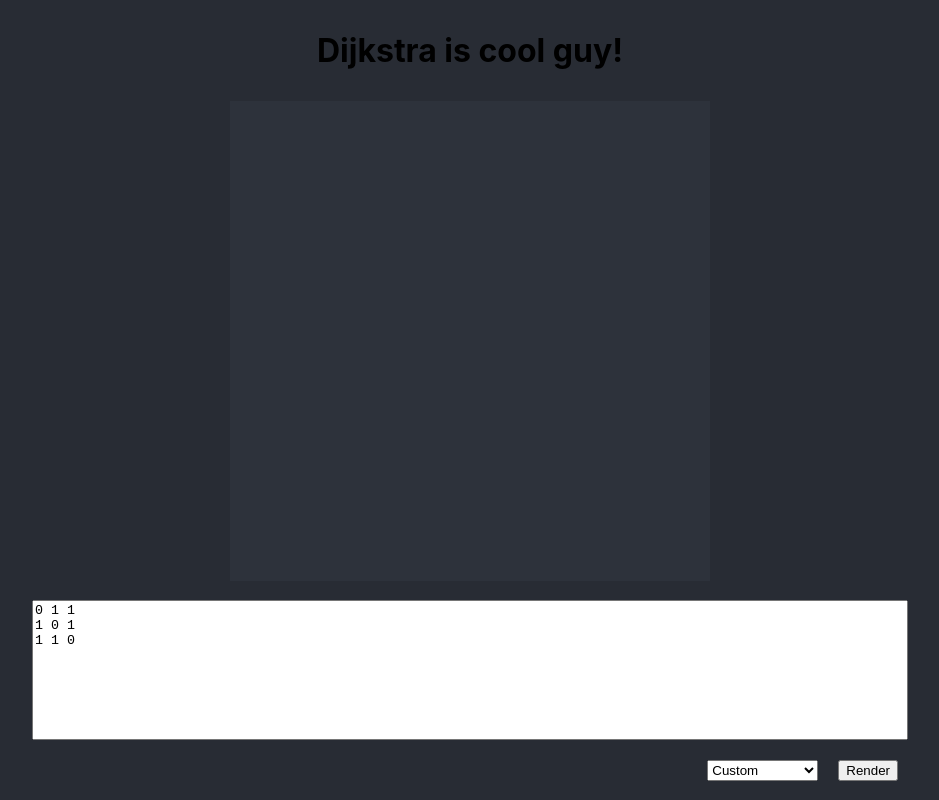
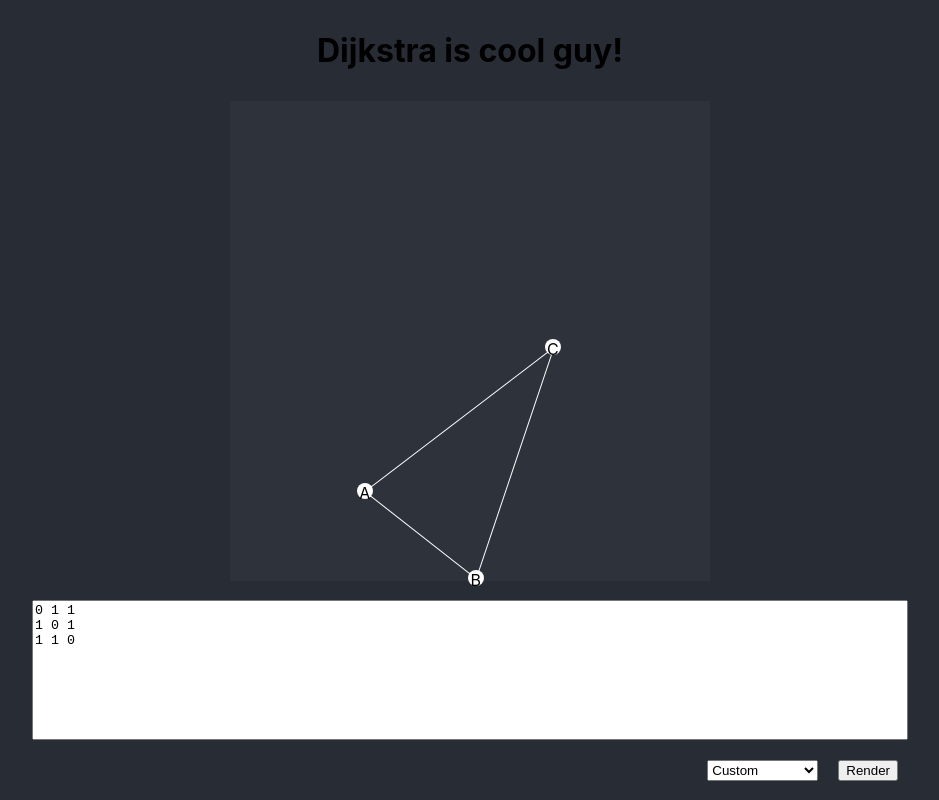
Before and after one commit to songofroland/pt-dijkstra, a React (Create React App) app: page / in a window 1280 px wide. Shown: the whole page, without its empty margins (170-1109 px from the left). Built offline with nearby package versions, Linux system fonts and the light colour scheme.

Commit message:
Finished refactoring

```diff
--- a/src/App.tsx
+++ b/src/App.tsx
@@ -9,7 +9,7 @@ import { Graph } from './logic/commonInterfaces';
 import samples from './logic/graphSamples';
 import disassembleGraph from './logic/graphDisassembling';
 import createFrames from './logic/graphFrames';
-import mapGraph from './logic/graphMapping'
+import mapGraph from './logic/graphMapping';
 import labelGraph from './logic/graphLabeling';
 import { DijkstraTracer } from './logic/dijkstra';
 
@@ -19,10 +19,8 @@ function App() {
     const dijkstra = new DijkstraTracer(graph);
     const frames =
       createFrames(disassembledGraph, dijkstra.paths, dijkstra.traversalHistory);
-    const mappedGraph = mapGraph(disassembledGraph);
-    const labeledGraph = labelGraph(mappedGraph);
     return {
-      graph: labeledGraph,
+      graph: labelGraph(mapGraph(disassembledGraph)),
       frames: frames,
     }
   };
--- a/src/logic/graphDisassembling.ts
+++ b/src/logic/graphDisassembling.ts
@@ -7,9 +7,7 @@ export default function dissasembleGraph(graph: Graph): DissasembledGraph {
 }
 
 export function getNodesArray(graph: Graph): Array<number> {
-  //const labels = labelGen();
-  return [];
-  //return Array.from({ length: graph.length }, () => labels.next().value);
+  return Array.from({ length: graph.length }).map((_, i) => i);
 }
 
 /**
--- a/src/logic/graphFrames.ts
+++ b/src/logic/graphFrames.ts
@@ -1,4 +1,4 @@
-import { Paths, Edge, TraversalRecord, Frame, DissasembledGraph }
+import { Paths, TraversalRecord, Frame, DissasembledGraph }
   from './commonInterfaces';
 
 export default function createFrames(
```
